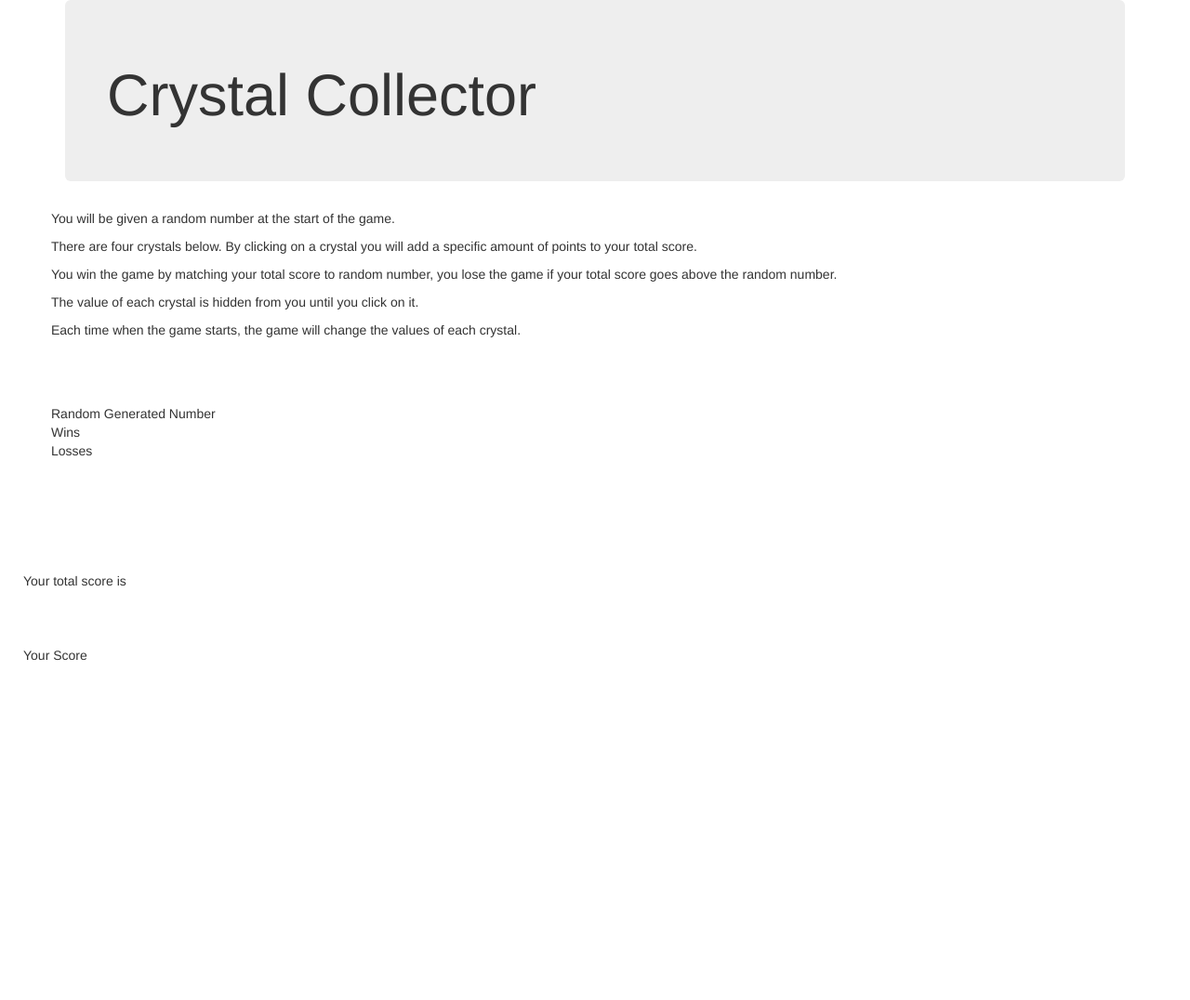
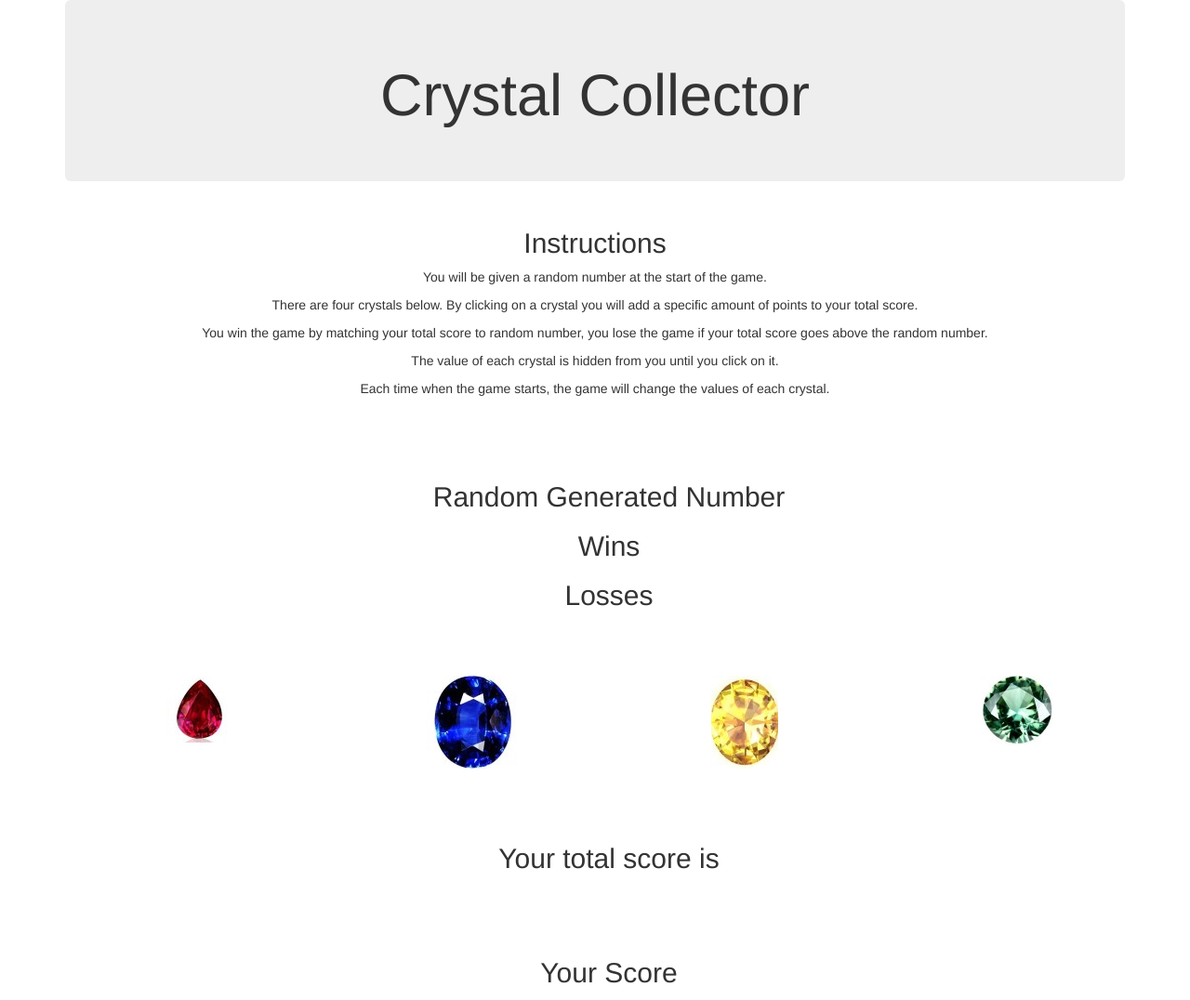
Before and after one commit to jae2jin/unit-4-game, a plain HTML site: page index.html in a window 1280 px wide. Shown: the whole page at 93% size. Before the commit the page ends 800 px from the top, so only its background shows below. Drawn offline with nearby package versions, Linux system fonts and the light colour scheme.

Commit message:
Finished Html with more edits

```diff
--- a/index.html
+++ b/index.html
@@ -16,12 +16,13 @@
 
         <div class="container">
         <div class="jumbotron header">
-            <div class="row">
-                <h1 class="display-4">Crystal Collector</h1>
+                <div class="row text-center">
+        <h1 class="display-4 text-center">Crystal Collector</h1>
             </div>
         </div>
-        <div class="row">
-            <div class="card-body">
+        <div class="row text-center">
+                <div class="container">
+                <h2 class="display-2">Instructions</h2>
                 <p class="rules">You will be given a random number at the start of the game.</p>
                 <p class="rules">There are four crystals below. By clicking on a crystal you will add a specific amount
                     of points to your total score.</p>
@@ -33,43 +34,42 @@
         </div>
 
         <br><br><br>
-        <div class="row">
-            <div class="card-body randomNumber">Random Generated Number</div>
+                <div class="container">
+                <div class="row text-center">
+            <div class="randomNumber d-block p-2 bg-dark text-white"><h2 class="display-2">Random Generated Number</h2></div>
             <div class="Scorecounter">
-                <div class="wins">Wins</div>
-                <div class="losses">Losses</div>
+                <div class="wins text-center"><h2 class="display-4">Wins</h2></div>
+                <div class="losses text-center"><h2 class="display-4">Losses</h2></div>
             </div>
         </div>
+    </div>
     <br><br><br>
-
-    <div class="row">
-        <div class="card-body">
-            <div class="images">
-                <div id="img1"></div>
+    <div class="container">
+            <div class="row text-center">
+            <div class="col-lg-3">
+                    <img src="assets/images/img1.jpg" class="" alt="...">
             </div>
-            <div class="images">
-                <div id="img2"></div>
+            <div class="col-lg-3">
+                    <img src="assets/images/img2.jpg" class="" alt="...">
             </div>
-            <div class="images">
-                <div id="img3"></div>
+            <div class="col-lg-3">
+                    <img src="assets/images/img3.jpg" class="" alt="...">
             </div>
-            <div class="images">
-                <div id="img4"></div>
-            </div>
+            <div class="col-lg-3">
+                    <img src="assets/images/img4.jpg" class="" alt="...">
         </div>
+    </div>
+</div>
         <br><br><br>
-
-        <div class="row">
-            <div class="card-body">
-                <div class="row">
-                    <div class="TLScore">Your total score is</div>
+                <div class="container">
+                <div class="row text-center">
+                    <div class="TLScore"><h2 class="display-4">Your total score is</h2></div>
                 </div>
             </div>
             <br><br><br>
-
-            <div class="row">
-                <div class="card-body">
-                    <div class="scoreDisplay">Your Score</div>
+            <div class="container">
+            <div class="row text-center">
+                    <div class="scoreDisplay"><h2 class="display-4">Your Score</h2></div>
                 </div>
             </div>
         </div>
```
Also changed, not shown: assets/images/img1.jpg (added), assets/images/img2.jpg (added), assets/images/img3.jpg (added), assets/images/img4.jpg (added).
